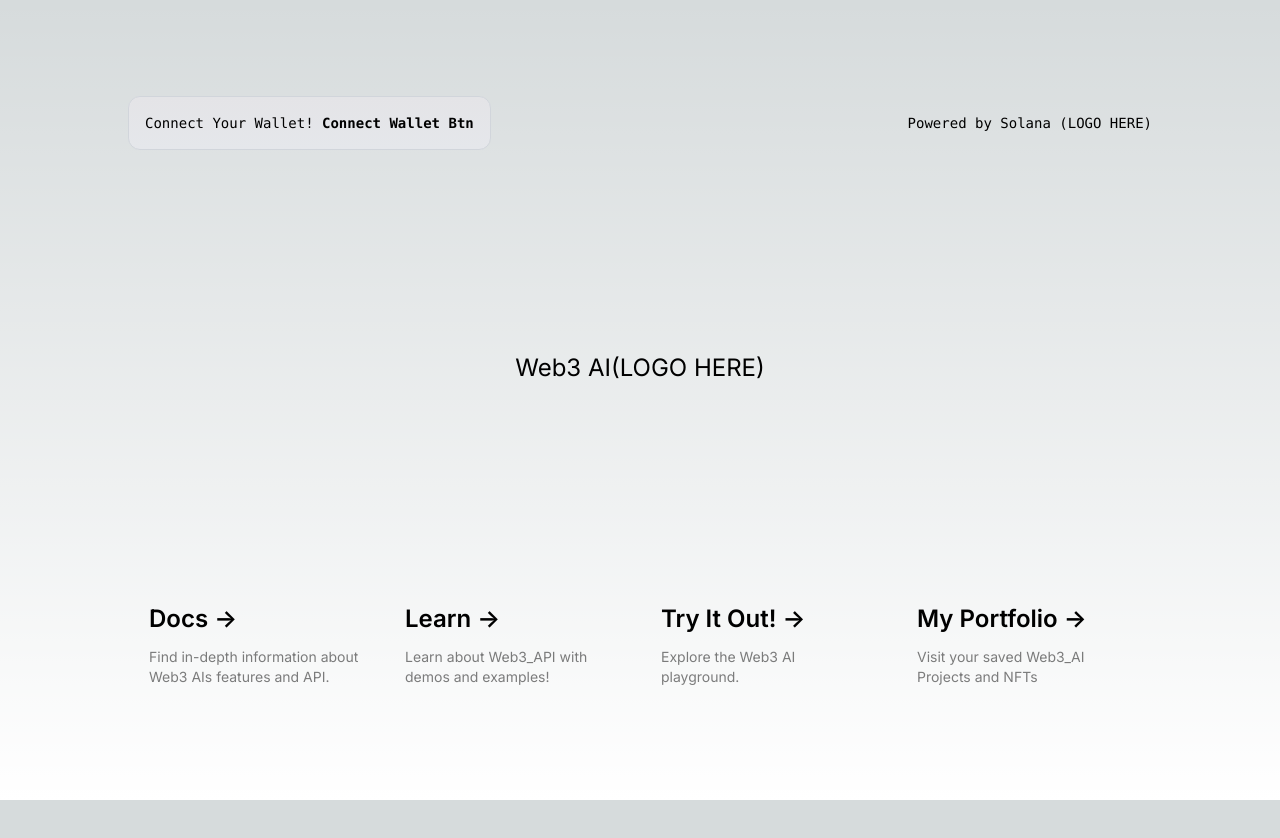
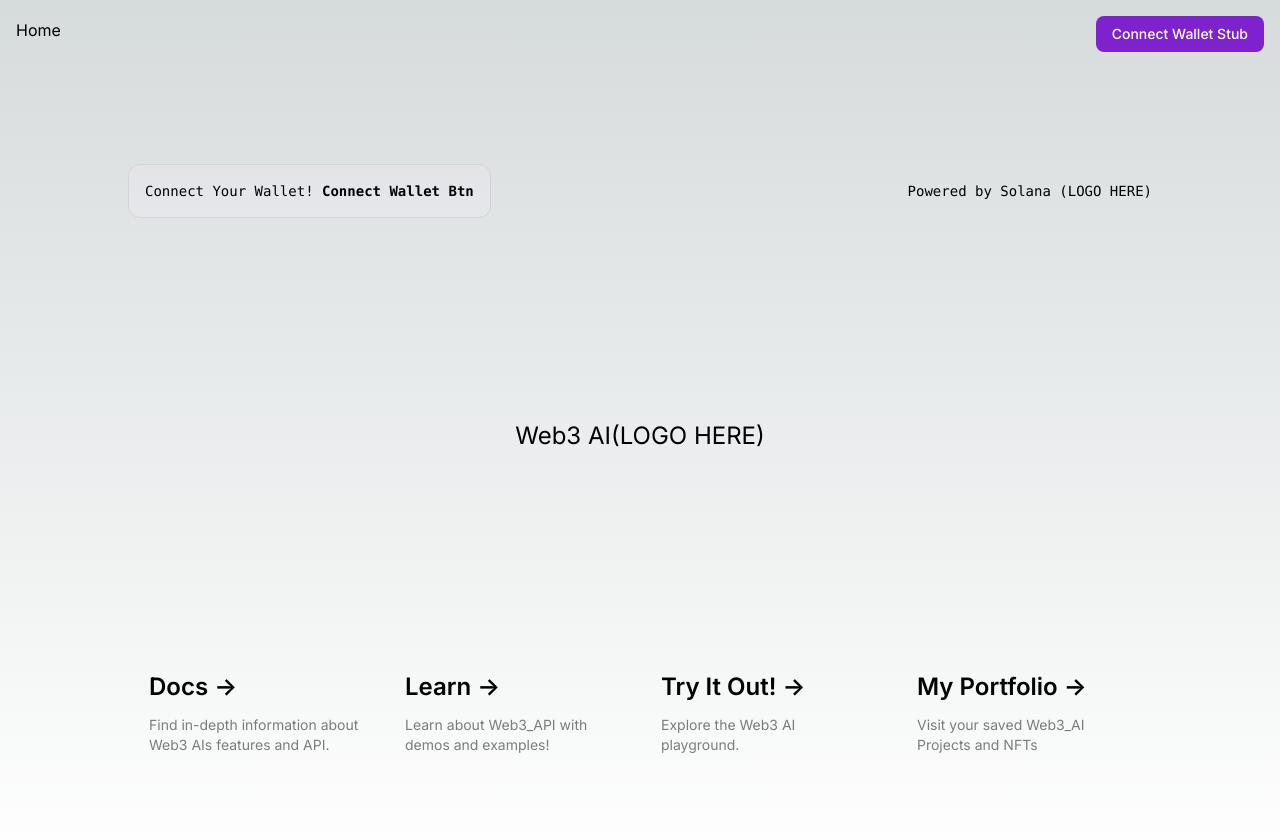
Before and after one commit to jwbnw/ui-web3-ai, a Next.js app: page / in a window 1280 px wide. Shown: the top 838 px of the page. Before the commit the page ends 800 px from the top, so only its background shows below. Built offline with nearby package versions, Linux system fonts and the light colour scheme.

Commit message:
#4: Adds top level nav

```diff
--- /dev/null
+++ b/src/app/components/TopLevelNav.tsx
@@ -0,0 +1,18 @@
+import React from "react";
+import Link from "next/link";
+
+const TopLevelNav = () => {
+  return (
+    <nav className="border-gray-200 background-start-rgb: 214, 219, 220 background-end-rgb: 255, 255, 255">
+        <div className="ax-w-screen-xl flex flex-wrap items-center justify-between mx-auto p-4">
+                <div className="h-8 mr-3">
+                    <Link href="/">Home</Link>
+                </div>
+                <div className="flex md:order-2">
+                    <button className="text-white bg-purple-700 hover:bg-purple-800 focus:ring-4 focus:outline-none focus:ring-purple-300 font-medium rounded-lg text-sm px-4 py-2 text-center mr-3 md:mr-0 dark:bg-purple-600 dark:hover:bg-purple-700 dark:focus:ring-purple-800">Connect Wallet Stub</button>
+                </div>
+        </div>
+    </nav>
+  );
+};
+export default TopLevelNav;
--- a/src/app/layout.tsx
+++ b/src/app/layout.tsx
@@ -1,6 +1,7 @@
 import './globals.css'
 import type { Metadata } from 'next'
 import { Inter } from 'next/font/google'
+import TopLevelNav from './components/TopLevelNav'
 
 const inter = Inter({ subsets: ['latin'] })
 
@@ -16,7 +17,10 @@ export default function RootLayout({
 }) {
   return (
     <html lang="en">
-      <body className={inter.className}>{children}</body>
+        <body className={inter.className}>
+          <TopLevelNav />
+          {children}
+          </body>
     </html>
   )
 }
```
